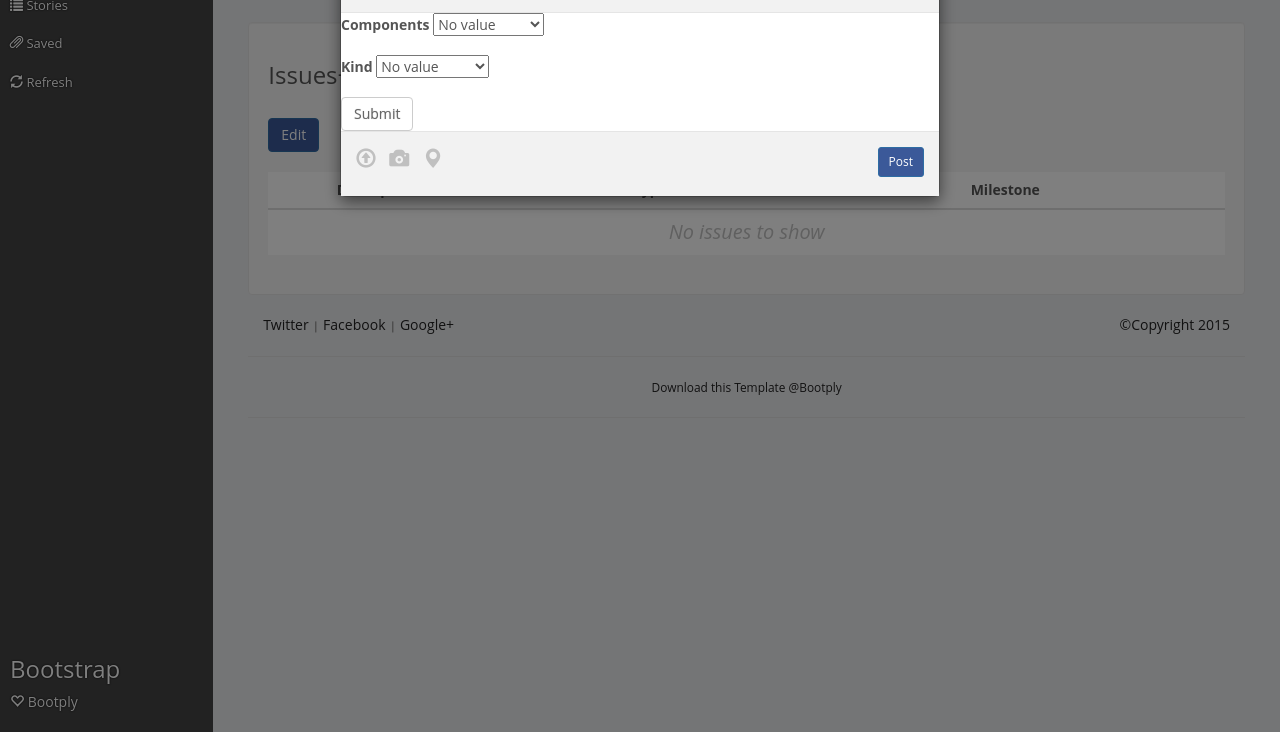
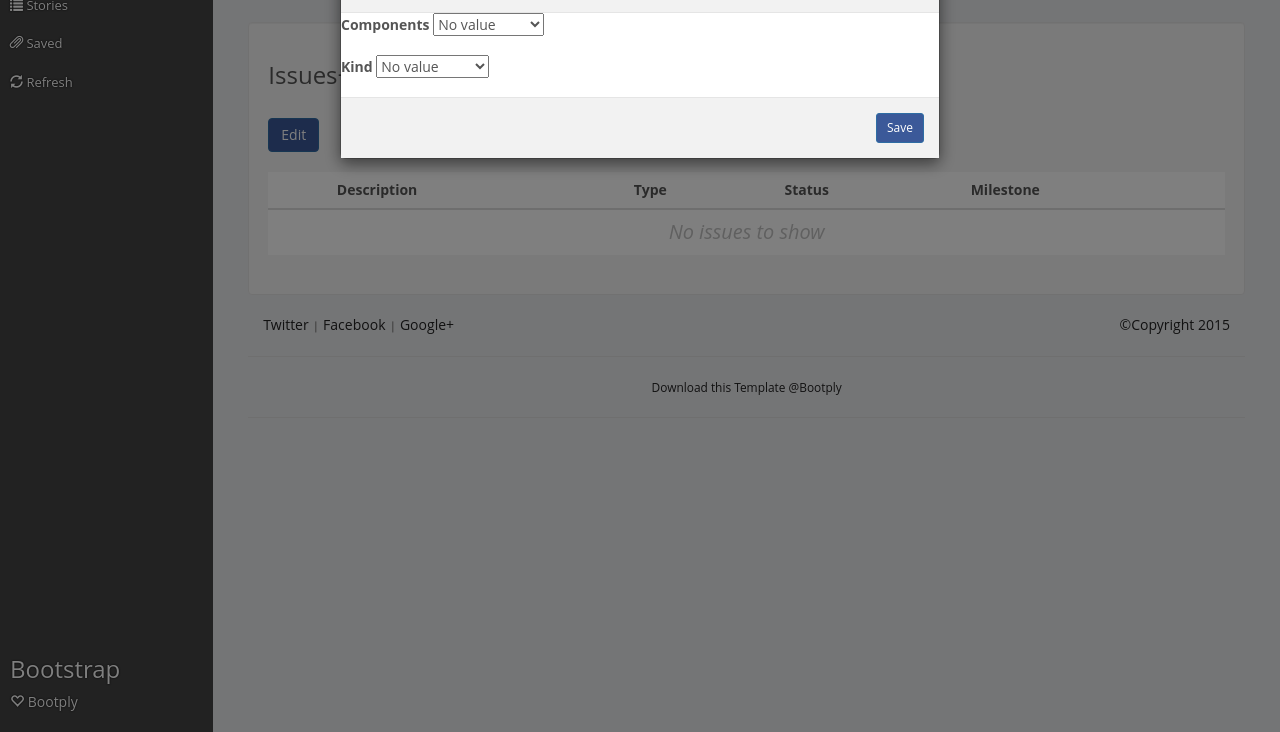
Before and after one commit to trestini/bitbucket-issues-plus, a website: page app/index.html in a window 1280 px wide. Both pictures are taken after a click on the button "Edit". Shown: the part 68-800 px from the top of the page. Drawn offline with nearby package versions, Linux system fonts and the light colour scheme; files that its build step writes are made by us from their sources.

```diff
--- a/app/index.html
+++ b/app/index.html
@@ -221,6 +221,8 @@
                 Edit issue
             </div>
             <div class="modal-body">
+                <div class="row">
+                    <div class="column-lg-12">
                         <form class="form center-block">
                             <div class="form-group">
                                 <label for="components">Components</label>
@@ -240,17 +242,13 @@
                                     <option value="Task">Task</option>
                                 </select>
                             </div>
-                    <button type="submit" class="btn btn-default">Submit</button>
                         </form>
+                    </div>
+                </div>
             </div>
             <div class="modal-footer">
                 <div>
-                    <button class="btn btn-primary btn-sm" data-dismiss="modal" aria-hidden="true">Post</button>
-                    <ul class="pull-left list-inline">
-                        <li><a href=""><i class="glyphicon glyphicon-upload"></i></a></li>
-                        <li><a href=""><i class="glyphicon glyphicon-camera"></i></a></li>
-                        <li><a href=""><i class="glyphicon glyphicon-map-marker"></i></a></li>
-                    </ul>
+                    <button class="btn btn-primary btn-sm" data-dismiss="modal" aria-hidden="true">Save</button>
                 </div>
             </div>
         </div>
--- a/app/scripts/main.js
+++ b/app/scripts/main.js
@@ -10,8 +10,6 @@
         $('#xs-menu').toggleClass('visible-xs').toggleClass('hidden-xs');
         $('#btnShow').toggle();
     });
-
-    $('')
 
     $('#go-auth').click(function (e) {
         e.preventDefault();
```
Lines whose indentation alone changed are shown as unchanged.
